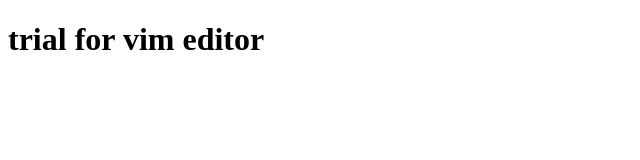
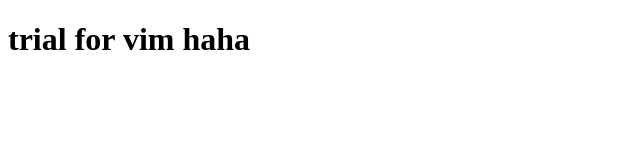
Before and after one commit to rijasm09/datewithgit, a website: page index.html in a window 1280 px wide. Shown: the full height of the page, 0-640 px from the left. Drawn offline with Linux system fonts and the light colour scheme.

Commit message:
trial for vim haha

```diff
--- a/index.html
+++ b/index.html
@@ -8,7 +8,7 @@
 </head>
 <body>
 
-    <h1>trial for vim editor</h1>
+    <h1>trial for vim haha</h1>
 
 
 
```
